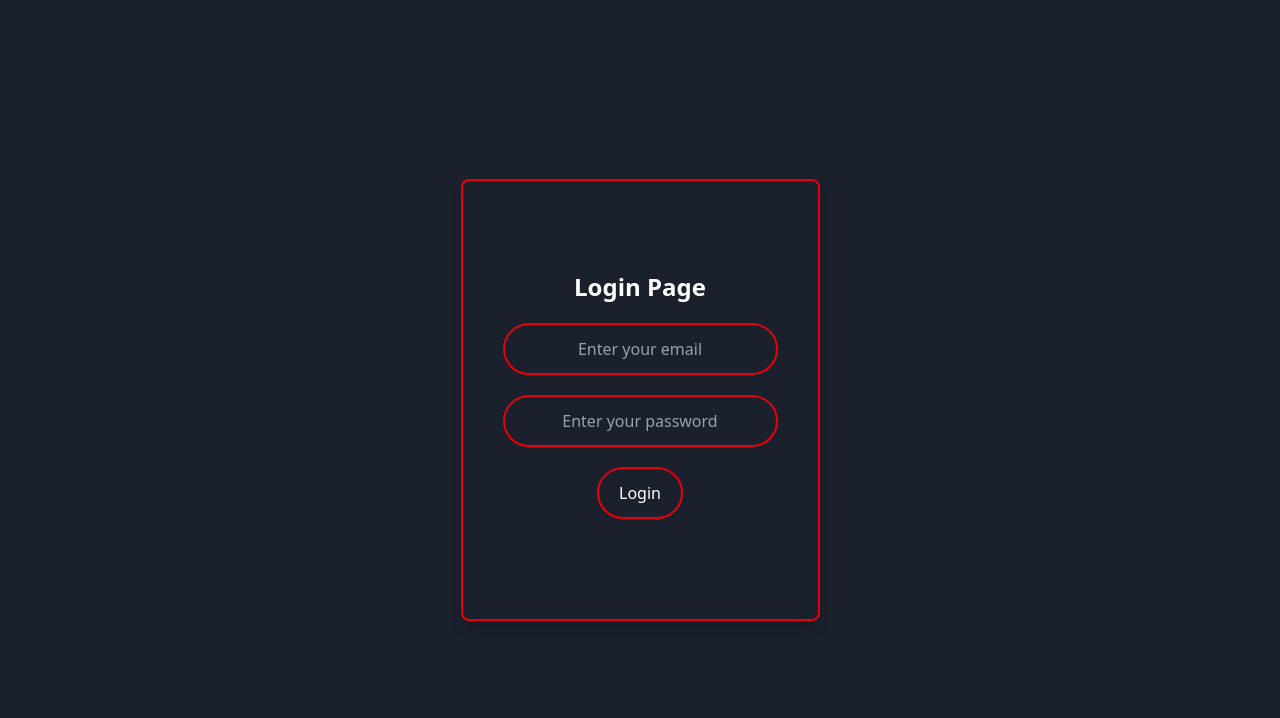
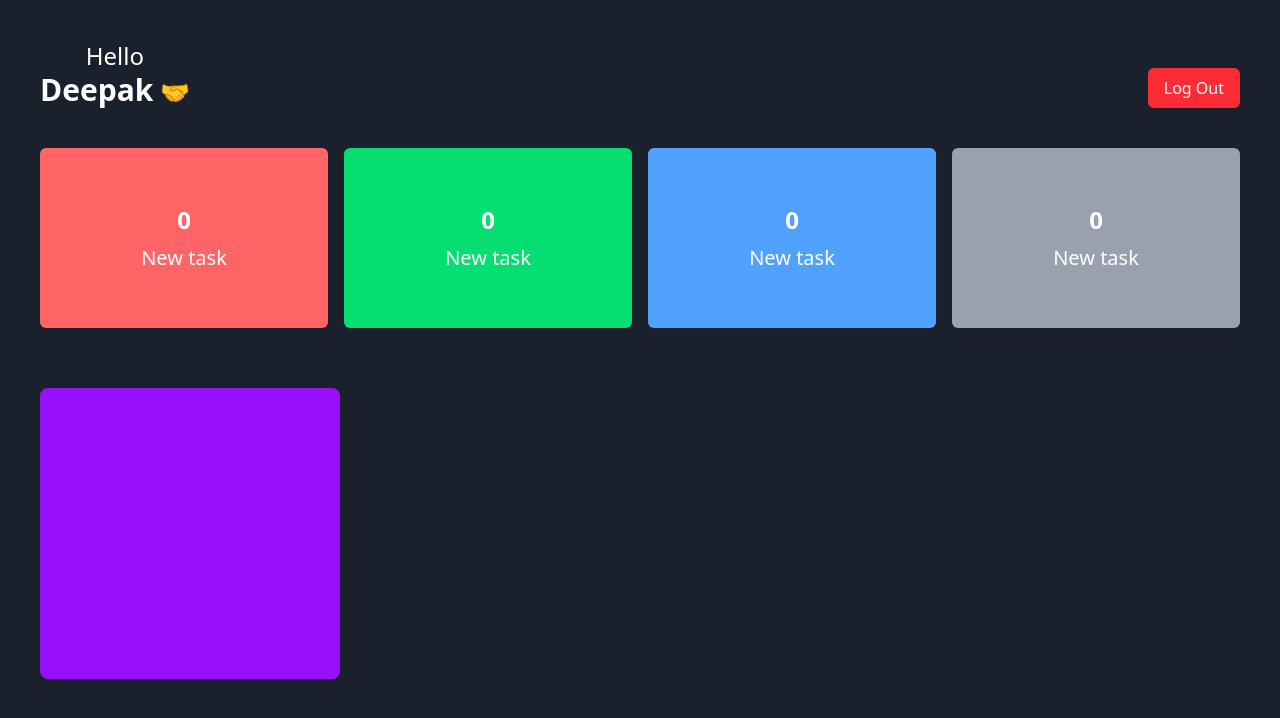
Before and after one commit to DeepakErothi1826/employee_management_system, a React (Vite) app in the folder employee_management_system/: page / in a window 1280 px wide. Shown: the top 718 px of the page. Built offline with nearby package versions, Linux system fonts and the light colour scheme.

Commit message:
add new taskfile to the project

```diff
--- a/employee_management_system/src/App.jsx
+++ b/employee_management_system/src/App.jsx
@@ -1,10 +1,12 @@
 import React from 'react'
 import Login from './components/Auth/Login'
+import EmployeeDashboard from './components/Dashboard/EmployeeDashboard'
 
 const App = () => {
   return (
     <>
-    <Login />
+    {/* <Login /> */}
+    <EmployeeDashboard />
     </>
   )
 }
--- /dev/null
+++ b/employee_management_system/src/Other/Header.jsx
@@ -0,0 +1,12 @@
+import React from 'react'
+
+const Header = () => {
+  return (
+    <div className='flex items-end justify-between ' >
+      <h1 className='text-2xl font-medium'>Hello<br /> <span className='text-3xl font-semibold'>Deepak</span> 🤝 </h1>
+      <button className='bg-red-500 text-white px-4 py-2 rounded-md'>Log Out</button>
+    </div>
+  )
+}
+
+export default Header
--- /dev/null
+++ b/employee_management_system/src/Other/TasklistNumber.jsx
@@ -0,0 +1,26 @@
+import React from 'react'
+
+const TasklistNumber = () => {
+    return (
+        <div className='flex mt-10 justify-between gap-4 screen' >
+            <div className='h-45 w-[45%] bg-red-400 rounded-md flex flex-col items-center justify-center gap-2 ' >
+                <h2 className='text-2xl font-semibold'>0</h2>
+                <h3 className='text-xl font-medium'>New task</h3>
+            </div>
+            <div className='h-45 w-[45%] bg-green-400 rounded-md flex flex-col items-center justify-center gap-2 ' >
+                <h2 className='text-2xl font-semibold'>0</h2>
+                <h3 className='text-xl font-medium'>New task</h3>
+            </div>
+            <div className='h-45 w-[45%] bg-blue-400 rounded-md flex flex-col items-center justify-center gap-2 ' >
+                <h2 className='text-2xl font-semibold'>0</h2>
+                <h3 className='text-xl font-medium'>New task</h3>
+            </div>
+            <div className='h-45 w-[45%] bg-gray-400 rounded-md flex flex-col items-center justify-center gap-2 ' >
+                <h2 className='text-2xl font-semibold'>0</h2>
+                <h3 className='text-xl font-medium'>New task</h3>
+            </div>
+        </div>
+    )
+}
+
+export default TasklistNumber
--- /dev/null
+++ b/employee_management_system/src/Task/TaskList.jsx
@@ -0,0 +1,13 @@
+import React from 'react'
+
+const TaskList = () => {
+  return (
+    <div id="taskList" className='w-full overflow-x-auto flex items-center justify-start gap-5 flex-no-wrap py-5 mt-10 h-[46%] '>
+      <div className='flex-shrink-0 h-full w-[300px] bg-purple-600 rounded-lg'>
+
+      </div>
+    </div>
+  )
+}
+
+export default TaskList
--- a/employee_management_system/src/components/Auth/Login.jsx
+++ b/employee_management_system/src/components/Auth/Login.jsx
@@ -7,19 +7,22 @@
 
   const submitHandler = (e) => {
     e.preventDefault();
-    console.log(" Email: ", email);
-    console.log(" Password: ", password);
+    console.log(" Email is: ", email);
+    console.log(" Password is: ", password);
+
+    setEmail("");
+    setPassword("");
   }
 
   return (
-    <div className='flex items-center justify-center h-screen'>
-      <div className='border-2 border-red-600 border-opacity-50 rounded-lg shadow-lg py-18 px-3'>
+    <div className='flex items-center justify-center h-screen p-18 px-6 bg-gray-900'>
+      <div className='border-2 border-red-600 border-opacity-50 rounded-lg shadow-lg  p-12 px-6'>
         <form
         onSubmit={(e)=>{
           submitHandler(e)
         }}
-        className='flex flex-col items-center justify-center p-7 gap-5'>
-          <h1 className='text-2xl font-bold text-2xl font-bold mt-[-10px]'>Login Page</h1>
+        className='flex flex-col items-center justify-center p-2 gap-5'>
+          <h1 className='text-2xl font-bold text-2xl font-bold mt-[-10px] p-4'>Login Page</h1>
           <input
           value={email}
            onChange={(e)=>{
--- a/employee_management_system/src/components/Dashboard/EmployeeDashboard.jsx
+++ b/employee_management_system/src/components/Dashboard/EmployeeDashboard.jsx
@@ -0,0 +1,16 @@
+import React from 'react'
+import Header from '../../Other/Header'
+import TasklistNumber from '../../Other/TasklistNumber'
+import TaskList from '../../Task/TaskList'
+
+const EmployeeDashboard = () => {
+  return (
+    <div className='p-10 bg[#ICICIC] h-screen' >
+      <Header />
+      <TasklistNumber/>
+      <TaskList/>
+    </div>
+  )
+}
+
+export default EmployeeDashboard
--- a/employee_management_system/src/index.css
+++ b/employee_management_system/src/index.css
@@ -7,3 +7,7 @@
 body{
     background-color: #1a202c;
 }
+#taskList::-webkit-scrollbar {
+    width: 0;
+    height: 0;
+}
```
